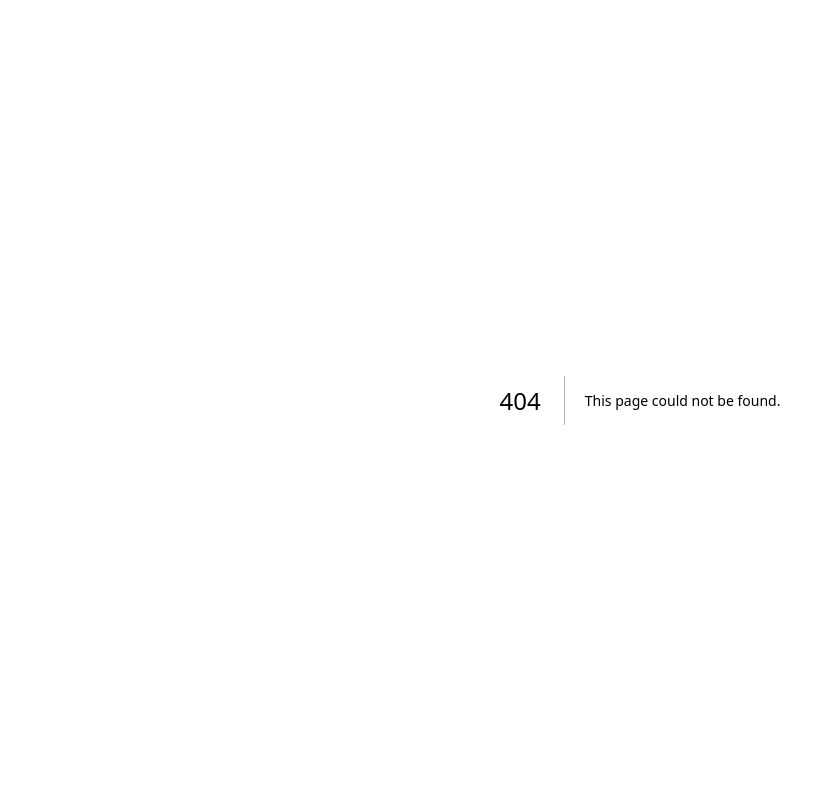
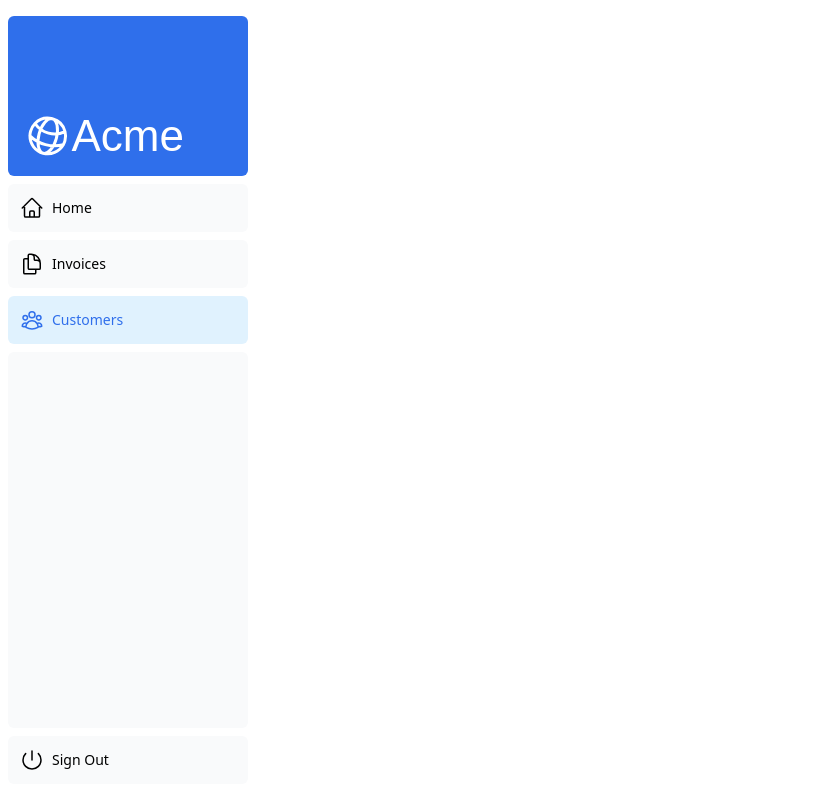
Before and after one commit to PedroAlvesDev/nextjs-dashboard, a Next.js app: page /dashboard/customers in a window 1280 px wide. Before the commit this address had no page. Shown: the whole page, without its empty margins (0-835 px from the left). Built offline with nearby package versions, Linux system fonts and the light colour scheme; a web font is replaced by a local one.

Commit message:
Layouts e navegação entre páginas

```diff
--- /dev/null
+++ b/app/dashboard/customers/page.tsx
@@ -0,0 +1,5 @@
+export default function Page() {
+    return (
+        <p>Customers Page</p>
+    )
+}
--- /dev/null
+++ b/app/dashboard/invoices/page.tsx
@@ -0,0 +1,5 @@
+export default function Page() {
+    return (
+        <p>Invoices Page</p>
+    )
+}
--- /dev/null
+++ b/app/dashboard/layout.tsx
@@ -0,0 +1,12 @@
+import SideNav from '@/app/ui/dashboard/sidenav';
+
+export default function Layout({ children }: { children: React.ReactNode }) {
+    return (
+        <div className='flex h-screen flex-cold md:flex-row md:overflow-hidden'>
+            <div className='w-full flex-none md:w-64'>
+                <SideNav />
+            </div>
+            <div className='flex-grow p-6 md:overflow-y-auto md:P-12'></div>
+        </div>
+    );
+};
--- /dev/null
+++ b/app/dashboard/page.tsx
@@ -0,0 +1,3 @@
+export default function Page() {
+    return <p>Dashboard Page</p>
+}
--- a/app/ui/dashboard/nav-links.tsx
+++ b/app/ui/dashboard/nav-links.tsx
@@ -1,8 +1,13 @@
+'use client';
+
 import {
   UserGroupIcon,
   HomeIcon,
   DocumentDuplicateIcon,
 } from '@heroicons/react/24/outline';
+import Link from 'next/link';
+import { usePathname } from 'next/navigation';
+import clsx from 'clsx';
 
 // Map of links to display in the side navigation.
 // Depending on the size of the application, this would be stored in a database.
@@ -17,19 +22,25 @@
 ];
 
 export default function NavLinks() {
+  const pathname = usePathname();
   return (
     <>
       {links.map((link) => {
         const LinkIcon = link.icon;
         return (
-          <a
+          <Link
             key={link.name}
             href={link.href}
-            className="flex h-[48px] grow items-center justify-center gap-2 rounded-md bg-gray-50 p-3 text-sm font-medium hover:bg-sky-100 hover:text-blue-600 md:flex-none md:justify-start md:p-2 md:px-3"
+            className={clsx(
+              'flex h-[48px] grow items-center justify-center gap-2 rounded-md bg-gray-50 p-3 text-sm font-medium hover:bg-sky-100 hover:text-blue-600 md:flex-none md:justify-start md:p-2 md:px-3',
+              {
+                'bg-sky-100 text-blue-600': pathname === link.href,
+              },
+            )}
           >
             <LinkIcon className="w-6" />
             <p className="hidden md:block">{link.name}</p>
-          </a>
+          </Link>
         );
       })}
     </>
```
